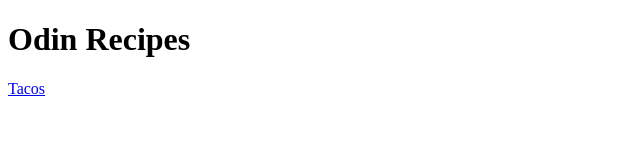
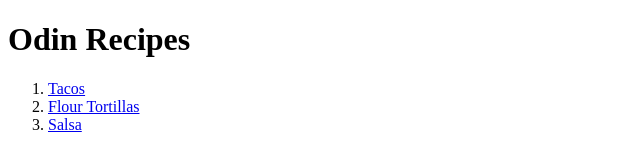
Before and after one commit to metzbot/odin-recipes, a plain HTML site: page index.html in a window 1280 px wide. Shown: the whole page, without its empty margins (0-640 px from the left). Drawn offline with Linux system fonts and the light colour scheme.

Commit message:
added recipes to index

```diff
--- a/index.html
+++ b/index.html
@@ -7,6 +7,10 @@
 
     <body>
         <h1>Odin Recipes</h1>
-        <a href="./recipes/tacos.html">Tacos</a>
+        <ol>
+        <li><a href="./recipes/tacos.html">Tacos</a></li>
+        <li><a href="./recipes/tortillas.html">Flour Tortillas</a></li>
+        <li><a href="./recipes/salsa.html">Salsa</a></li>
+        </ol>
     </body>
 </html>
```
